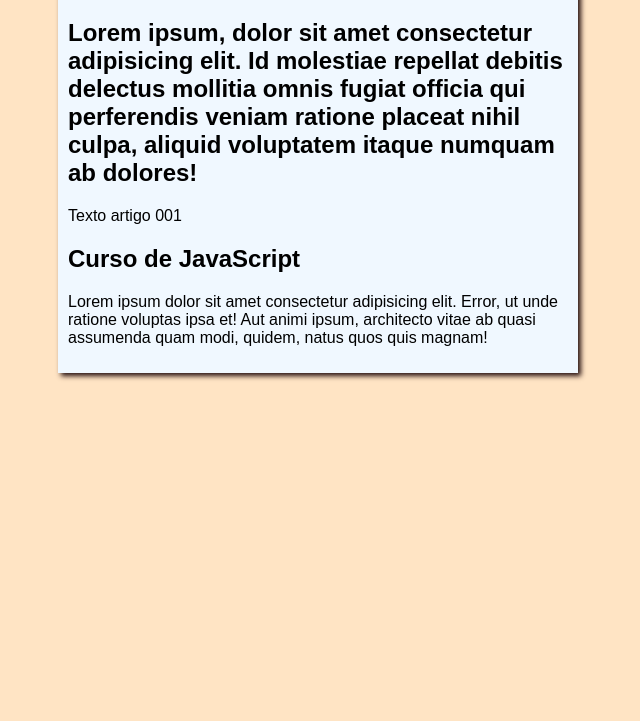
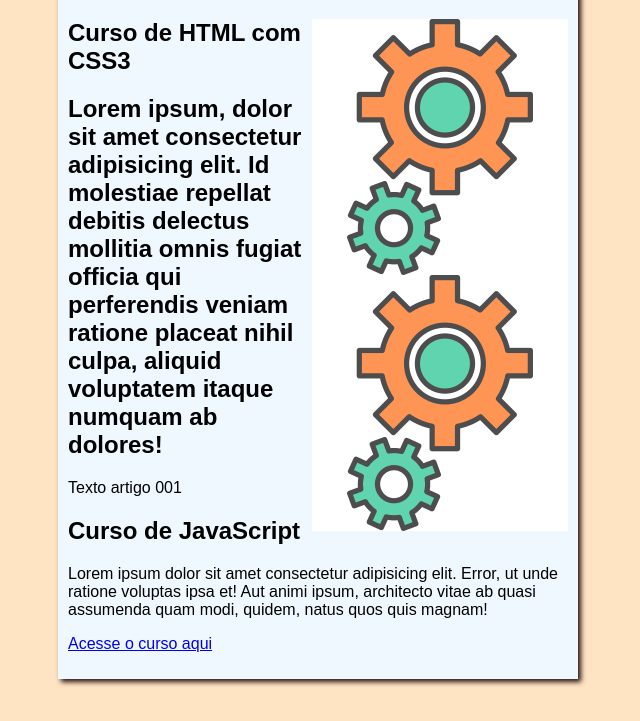
Before and after one commit to robilao1/projeto-site, a plain HTML site: page index.html in a window 1280 px wide. Shown: the part 79-800 px from the top of the page, without its empty margins (322-962 px from the left). Drawn offline with Linux system fonts and the light colour scheme.

```diff
--- a/index.html
+++ b/index.html
@@ -10,15 +10,20 @@
     <main>
         <head>
             <h1>titulo do site </h1>
+            <img class="lado" src="imagens/images.png" alt="curso em video">
         </head>
         <article>
+            <h2>Curso de HTML com CSS3</h2>
+            <img class="lado" src="imagens/images.png" alt="curso em video">
             <h2>Lorem ipsum, dolor sit amet consectetur adipisicing elit. Id molestiae repellat debitis delectus mollitia omnis fugiat officia qui perferendis veniam ratione placeat nihil culpa, aliquid voluptatem itaque numquam ab dolores!</h2>
+
             <p>Texto artigo 001</p>
         </article>
         <article>
             <h2>Curso de JavaScript</h2>
             <p>Lorem ipsum dolor sit amet consectetur adipisicing elit. Error, ut unde ratione voluptas ipsa et! Aut animi ipsum, architecto vitae ab quasi assumenda quam modi, quidem, natus quos quis magnam!</p>
         </article>
+        <p><a href="curso1.html">Acesse o curso aqui</a></p>
     </main>
 
 </body>
--- a/style.css
+++ b/style.css
@@ -1,6 +1,10 @@
 * {
    font-family: Arial, Helvetica, sans-serif;
    font-size: ;
+}
+
+img.lado {
+    float: right;
 }
 body {
     background-color: bisque;
```
Also changed, not shown: curso1.html (added, +16 -0 lines), imagens/images.png (added).
